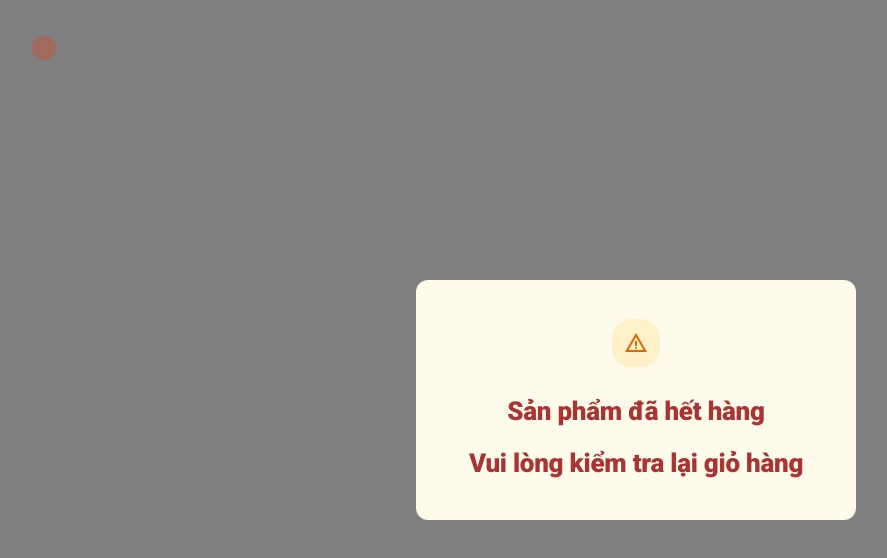
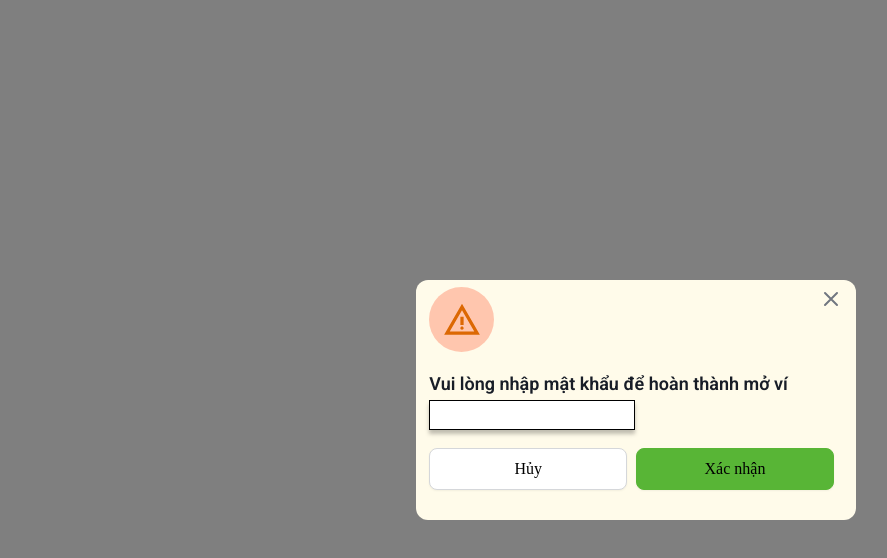
Before and after one commit to thanglele/TuongTacNguoiMay, a plain HTML site: page Composite/E_Wallet/Alert_PassMoVi.html in a window 1280 px wide. Shown: the whole page, without its empty margins (4-891 px from the left). Drawn offline with Linux system fonts and the light colour scheme.

Commit message:
Xong thông báo mở ví và nhập pass mở ví

```diff
--- a/Composite/E_Wallet/Alert_PassMoVi.html
+++ b/Composite/E_Wallet/Alert_PassMoVi.html
@@ -16,19 +16,34 @@
         <div class="alert">
             <div>
                 <div class="icon-wrapper">
-                    <svg id="icon"xmlns="http://www.w3.org/2000/svg"width="65"height="65"viewBox="0 0 65 65"fill="none"><circle cx="32.5" cy="32.5" r="32.5" fill="#FF2F00" fill-opacity="0.26" />
+                    <svg id="circle"xmlns="http://www.w3.org/2000/svg"width="65"height="65"viewBox="0 0 65 65"fill="none"><circle cx="32.5" cy="32.5" r="32.5" fill="#FF2F00" fill-opacity="0.26" />
                     </svg>
-                    <svg xmlns="http://www.w3.org/2000/svg" width="24" height="24" viewBox="0 0 24 24" fill="none">
-                    <path d="M1 21L12 2L23 21H1ZM4.45 19H19.55L12 6L4.45 19ZM12 18C12.2833 18 12.521 17.904 12.713 17.712C12.905 17.52 13.0007 17.2827 13 17C12.9993 16.7173 12.9033 16.48 12.712 16.288C12.5207 16.096 12.2833 16 12 16C11.7167 16 11.4793 16.096 11.288 16.288C11.0967 16.48 11.0007 16.7173 11 17C10.9993 17.2827 11.0953 17.5203 11.288 17.713C11.4807 17.9057 11.718 18.0013 12 18ZM11 15H13V10H11V15Z" fill="#DC6803"/>
+                    <svg id="icon" xmlns="http://www.w3.org/2000/svg" width="24" height="24" viewBox="0 0 24 24" fill="none">
+                        <path d="M1 21L12 2L23 21H1ZM4.45 19H19.55L12 6L4.45 19ZM12 18C12.2833 18 12.521 17.904 12.713 17.712C12.905 17.52 13.0007 17.2827 13 17C12.9993 16.7173 12.9033 16.48 12.712 16.288C12.5207 16.096 12.2833 16 12 16C11.7167 16 11.4793 16.096 11.288 16.288C11.0967 16.48 11.0007 16.7173 11 17C10.9993 17.2827 11.0953 17.5203 11.288 17.713C11.4807 17.9057 11.718 18.0013 12 18ZM11 15H13V10H11V15Z" fill="#DC6803"/>
                     </svg>
                 </div>
-
             </div>
 
-            <div class="alert-content">
-                <p class="alert-title">Sản phẩm đã hết hàng</p>
-                <p class="alert-text">Vui lòng kiểm tra lại giỏ hàng</p>
+            <div>
+                <svg id="alert_icon_x" xmlns="http://www.w3.org/2000/svg" width="24" height="24" viewBox="0 0 24 24" fill="none">
+                    <path d="M18 6L6 18M6 6L18 18" stroke="#717680" stroke-width="2" stroke-linecap="round" stroke-linejoin="round"/>
+                </svg>
             </div>
+
+            <p class="alert-title">Vui lòng nhập mật khẩu để hoàn thành mở ví</p>
+
+            <input type="text" class="text_box">
+
+
+            <div class="alert_button_huy">
+                <p class="">Hủy</p>
+            </div>
+
+            <div class="alert_button_xac_nhan">
+                <p class="">Xác nhận</p>
+            </div>
+
+
         </div>
     </div>
 
--- a/css/E_Wallet/Alert.css
+++ b/css/E_Wallet/Alert.css
@@ -13,6 +13,7 @@
 }
 
 .alert {
+  position: relative;
   width: 400px;
   height: 200px;
   border-radius: 12px;
@@ -26,33 +27,21 @@
   gap: 10px; /* Khoảng cách giữa icon và chữ */
 }
 
-.alert-content {
-  display: flex;
-  flex-direction: column;
-  align-items: center;
+.icon-wrapper {
+  position: relative;
+  position: absolute;
+  top: 3%;
+  left: 3%;
+  width: 65px;
+  height: 65px;
 }
 
-.icon-wrapper {
-    display: flex;
-    justify-content: center;
-    align-items: center;
-    width: 48px;
-    height: 48px;
-    border-radius: 28px;
-    border: 8px solid var(--Warning-50, #FFFAEB);
-    background: var(--Warning-100, #FEF0C7);
+#circle {
+  width: 65px;
+  height: 65px;
 }
 
 #icon {
-    width: 24px;
-    height: 24px;
-    aspect-ratio: 1/1;
-    position: absolute;
-    left: 36px;
-    top: 36px;
-}
-
-#chamthan {
   position: absolute;
   top: 50%;
   left: 50%;
@@ -61,35 +50,88 @@
   transform: translate(-50%, -50%);
 }
 
-.alert-title {
-  color: #a33;
-  text-align: center;
-  font-family: Roboto;
-  font-size: 26px;
-  font-style: normal;
-  font-weight: 900;
-  line-height: 0px;
-  letter-spacing: -0.26px;
+#alert_icon_x {
+position: absolute;
+top: 3%;
+right: 3%;
+width: 24px;
+height: 24px;
 }
 
-.alert-text {
-  color: #a33;
-  text-align: center;
-  font-family: Roboto;
-  font-size: 26px;
-  font-style: normal;
-  font-weight: 900;
-  line-height: 0px;
-  letter-spacing: -0.26px;
+
+.alert-content {
+  display: flex;
+  flex-direction: column;
+  align-items: center;
 }
 
-.alert-title-sucess {
-  color: #2E7D32;
+.alert-title {
+position: absolute;
+top: 30%;
+left: 3%;
+align-self: stretch;
+color: var(--Gray-900, #181D27);
+font-family: Roboto;
+font-size: 18px;
+font-style: normal;
+font-weight: 600;
+line-height: 28px; /* 155.556% */
+}
+
+.text_box {
+position: absolute;
+top: 50%;
+left: 3%;
+width: 200px;
+height: 26px;
+border: 0.5px solid #000;
+background: #FFF;
+box-shadow: 0px 4px 4px 0px rgba(0, 0, 0, 0.25);
+}
+
+.alert_button_huy {
+position: absolute;
+top: 70%;
+left: 3%;
+width: 160px;
+height: 20px;
 text-align: center;
-font-family: Roboto;
-font-size: 26px;
-font-style: normal;
-font-weight: 900;
-line-height: 0px; /* 169.231% */
-letter-spacing: -0.26px;
+
+display: flex;
+padding: 10px 18px;
+justify-content: center;
+align-items: center;
+gap: 8px;
+flex: 1 0 0;
+border-radius: 8px;
+border: 1px solid var(--Gray-300, #D5D7DA);
+background: var(--Base-White, #FFF);
+
+/* Shadow/xs */
+box-shadow: 0px 1px 2px 0px rgba(10, 13, 18, 0.05);
 }
+
+
+
+.alert_button_xac_nhan {
+position: absolute;
+top: 70%;
+left: 50%;
+
+width: 160px;
+height: 20px;
+text-align: center;
+
+display: flex;
+padding: 10px 18px;
+justify-content: center;
+align-items: center;
+gap: 8px;
+flex: 1 0 0;
+border-radius: 8px;
+border: 1px solid #58B536;
+background: #58B536;
+
+/* Shadow/xs */
+box-shadow: 0px 1px 2px 0px rgba(10, 13, 18, 0.05);
+}
```
